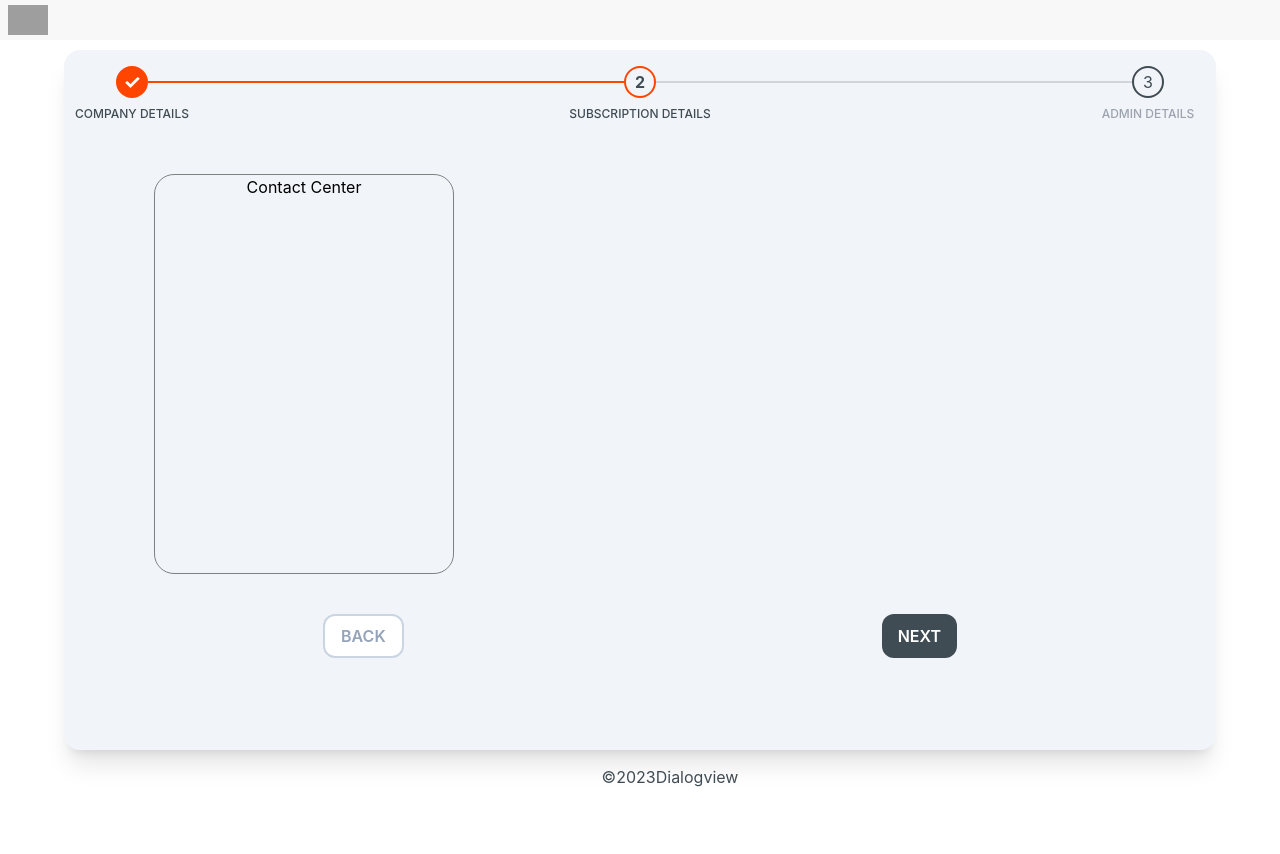
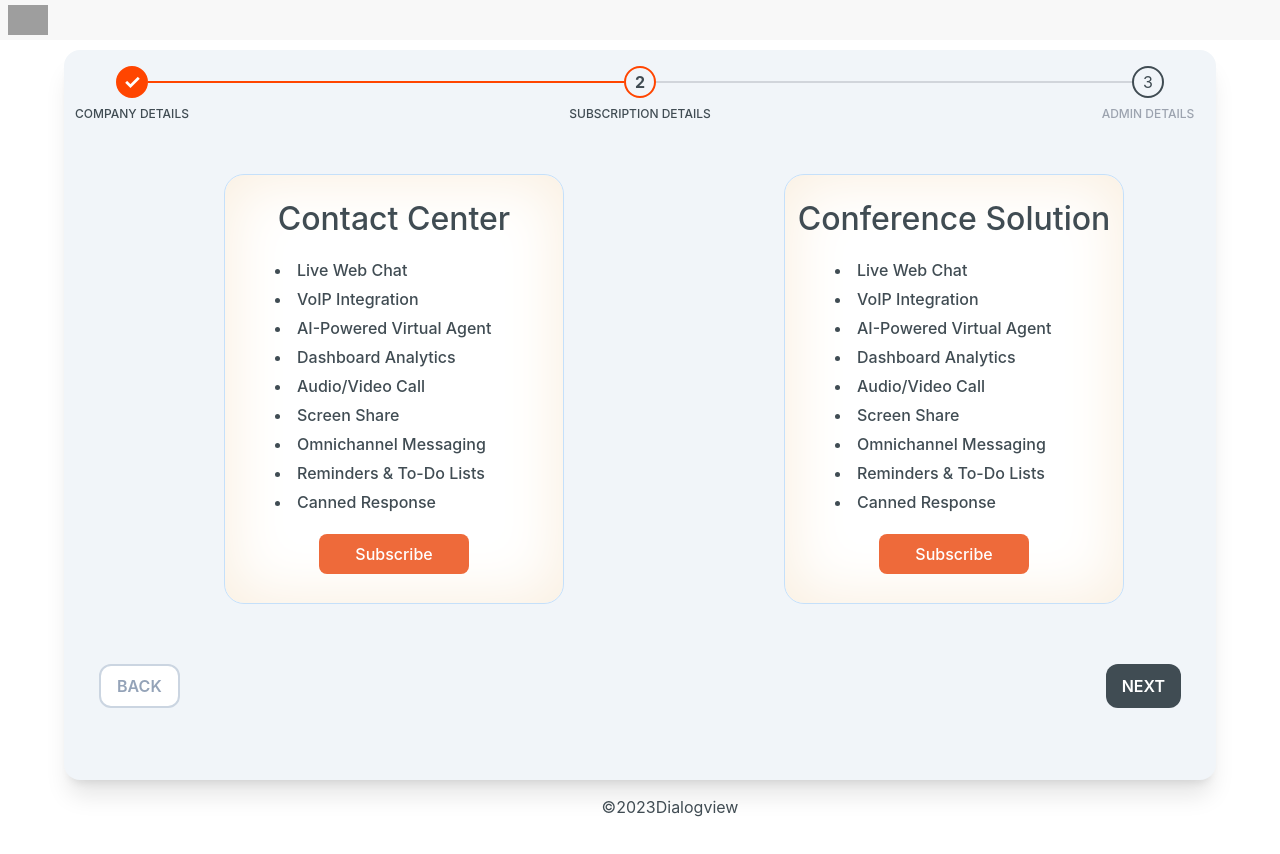
Before and after one commit to Rinsha-Rahees/Company_Onboarding, a React (Create React App) app in the folder selfonboarding/: page / in a window 1280 px wide. Both pictures are taken after a click on the button "NEXT". Shown: the top 854 px of the page. Before the commit the page ends 824 px from the top, so only its background shows below. Built offline with nearby package versions, Linux system fonts and the light colour scheme; grey boxes are pictures that could not be loaded.

Commit message:
UI completed

```diff
--- a/selfonboarding/src/Form.css
+++ b/selfonboarding/src/Form.css
@@ -1,5 +1,5 @@
 .form{
-    min-height: 700px;
+    min-height: 730px;
     height: fit-content;
     width: 90%;
     position: relative;
--- a/selfonboarding/src/StepperControl.js
+++ b/selfonboarding/src/StepperControl.js
@@ -8,7 +8,7 @@ const StepperControl = ({ handleClick, currentStep, steps }) => {
 
       <button
         onClick={() => handleClick()}
-        className={`relative bg-white text-slate-400 uppercase py-2 px-4
+        className={`relative right-56 bg-white text-slate-400 uppercase py-2 px-4
         rounded-xl font-semibold cursor-pointer border-2 border-slate-300
         hover:bg-slate-700 hover:text-white transition duration-200 ease-in-out
         ${currentStep === 1 ? "opacity-50 cursor-not-allowed" : " "} `}>
@@ -18,7 +18,7 @@ const StepperControl = ({ handleClick, currentStep, steps }) => {
         {/* Next Btn */}
       <button
         onClick={() => handleClick("next")}
-        className="relative bg-dv-grey text-white uppercase py-2 px-4
+        className="relative left-56 bg-dv-grey text-white uppercase py-2 px-4
         rounded-xl font-semibold cursor-pointer hover:bg-dv-orange hover:text-white transition duration-200 ease-in-out">
         {currentStep === steps.length ? "Confirm" : "Next" }
       </button>
--- a/selfonboarding/src/steps/AdminForm.css
+++ b/selfonboarding/src/steps/AdminForm.css
@@ -13,5 +13,5 @@
 
 .admin_right_container{
     position: absolute;
-    left: 260px;
+    left: 230px;
 }
--- a/selfonboarding/src/steps/CompanyForm.css
+++ b/selfonboarding/src/steps/CompanyForm.css
@@ -24,6 +24,7 @@
     position: absolute;
     right: 80px;
     top: 20px;
+    cursor: pointer;
 }
 
 .profile_circle:hover{
--- a/selfonboarding/src/steps/SubscriptionCheck.css
+++ b/selfonboarding/src/steps/SubscriptionCheck.css
@@ -1,17 +1,74 @@
 .subscriptionCheck{
     height: fit-content;
-    min-height: 200%;
+    min-height: 230%;
     width: 100%;
+    position: relative;
+}
 
+.subscription_container{
+    position: relative;
+    left: 100px;
+}
+
+.contactCard, .conferenceCard{
+    border: 1px solid #c5e0fa;
+    box-shadow: 0px 0px 60px 5px #faefe0 inset;
+    border-radius: 20px;
+    height: fit-content;
+    min-height: 430px;
+    width: 340px;
+    background-color: #fff;
+    padding-top: 20px;
+    color: #404c53;
+    align-items: center;
+    justify-content: center;
 }
 
 .contactCard{
-    border: 1px solid gray;
-    border-radius: 20px;
-    height: fit-content;
-    min-height: 400px;
-    width: 300px;
     position: relative;
-    left: 50px;
-    margin-bottom: -300px;
+    left: 20px;
+    margin-bottom: -270px;
 }
+
+.conferenceCard{
+    position: relative;
+    left: 580px;
+    bottom: 160px;
+    margin-bottom: -440px;
+}
+
+.subscription_head{
+    font-size: 2rem;
+    font-weight: 500;
+}
+
+.product_features{
+    font-size: 1rem;
+    list-style:disc inside;
+    margin: 10px 0px;
+    text-align: left;
+    padding-left: 50px;
+    font-weight: 500;
+}
+
+.product_features li{
+    padding-top: 5px;
+}
+
+.subscribe_btn{
+    height: 40px;
+    width: 150px;
+    background-color: #ee6a3a;
+    color: #fff;
+    font-weight: 500;
+    margin-top: 10px;
+    border-radius: 8px;
+}
+
+.subscribe_btn:hover{
+    -ms-transform: scale(1); /* IE 9 */
+    -webkit-transform: scale(1); /* Safari 3-8 */
+    transform: scale(1.04);
+    transition: .4s ease-in-out;
+    background-color: #ff4500;
+}
--- a/selfonboarding/src/steps/SubscriptionCheck.js
+++ b/selfonboarding/src/steps/SubscriptionCheck.js
@@ -12,26 +12,42 @@ function SubscriptionCheck() {
   return (
     <div className='subscriptionCheck'>
 
-      <div className="contactCard">
-        <h1>Contact Center</h1>
+      <div className="subscription_container">
+        <div className="contactCard">
+        <span className='subscription_head'>Contact Center</span>
+        <ul className="product_features">
+          <li>Live Web Chat</li>
+          <li>VoIP Integration</li>
+          <li>AI-Powered Virtual Agent</li>
+          <li>Dashboard Analytics</li>
+          <li>Audio/Video Call</li>
+          <li>Screen Share</li>
+          <li>Omnichannel Messaging</li>
+          <li>Reminders & To-Do Lists</li>
+          <li>Canned Response</li>
+        </ul>
+        <button className="subscribe_btn" onChange={handleChange}
+          value={userData["contactCenterSub"]}
+          name="contactCenterSub" >Subscribe</button>
+        </div>
+        <div className="conferenceCard">
+        <span className='subscription_head'>Conference Solution</span>
+        <ul className="product_features">
+            <li>Live Web Chat</li>
+            <li>VoIP Integration</li>
+            <li>AI-Powered Virtual Agent</li>
+            <li>Dashboard Analytics</li>
+            <li>Audio/Video Call</li>
+            <li>Screen Share</li>
+            <li>Omnichannel Messaging</li>
+            <li>Reminders & To-Do Lists</li>
+            <li>Canned Response</li>
+        </ul>
+        <button className="subscribe_btn" onChange={handleChange}
+          value={userData["conferenceSub"]}
+          name="conferenceSub">Subscribe</button>
+        </div>
       </div>
-      <div className="conferenceCard">
-
-      </div>
-
-      {/*
-
-      <button1
-          onChange={handleChange}
-          value={userData["contactCenterSub"]}
-          name="contactCenterSub"/>
-
-      <button2
-          onChange={handleChange}
-          value={userData["conferenceSub"]}
-          name="conferenceSub"/>
-
-      */}
 
     </div>
   )
```
